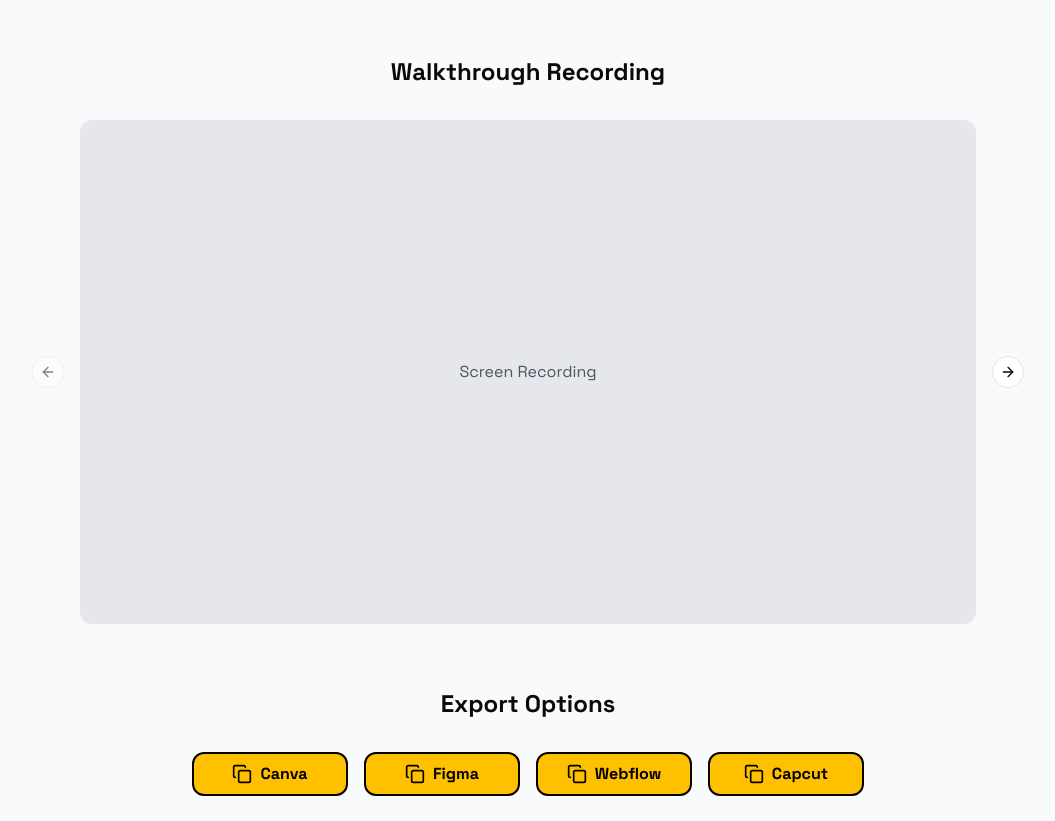
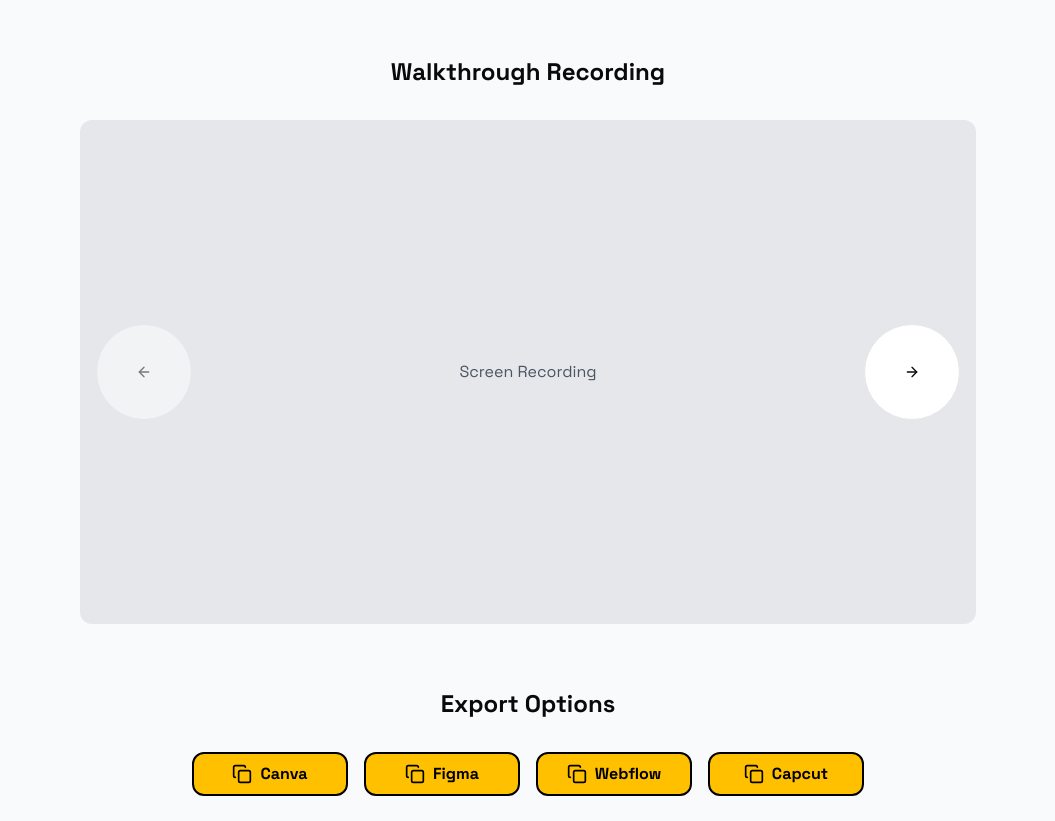
Before and after one commit to glassofizzy/appflow-snapshotter, a React (Vite) app: page /summary in a window 1280 px wide. Shown: the part 600-1421 px from the top of the page, without its empty margins (112-1167 px from the left). Built offline with nearby package versions, Linux system fonts and the light colour scheme.

Commit message:
Update carousel arrows position and size
Adjust the carousel component on the summary page to position the left and right arrows within the screenshots, and increase their size by 3X.
[skip gpt_engineer]

```diff
--- a/src/pages/Summary.tsx
+++ b/src/pages/Summary.tsx
@@ -62,6 +62,7 @@ const Summary = () => {
 
         <section className="space-y-8">
           <h2 className="text-2xl font-bold text-center">Walkthrough Recording</h2>
+          <div className="relative">
             <Carousel className="w-full max-w-4xl mx-auto">
               <CarouselContent>
                 <CarouselItem>
@@ -80,9 +81,10 @@ const Summary = () => {
                   </div>
                 </CarouselItem>
               </CarouselContent>
-            <CarouselPrevious />
-            <CarouselNext />
+              <CarouselPrevious className="absolute left-4 top-1/2 -translate-y-1/2 h-24 w-24" />
+              <CarouselNext className="absolute right-4 top-1/2 -translate-y-1/2 h-24 w-24" />
             </Carousel>
+          </div>
         </section>
 
         <section className="space-y-8">
```
Lines whose indentation alone changed are shown as unchanged.
